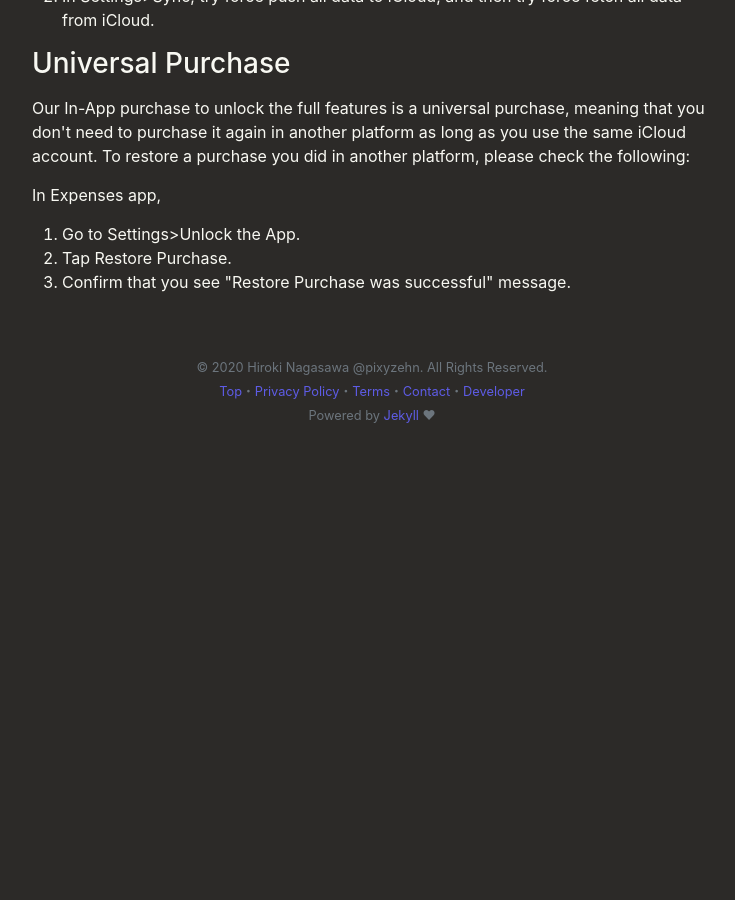
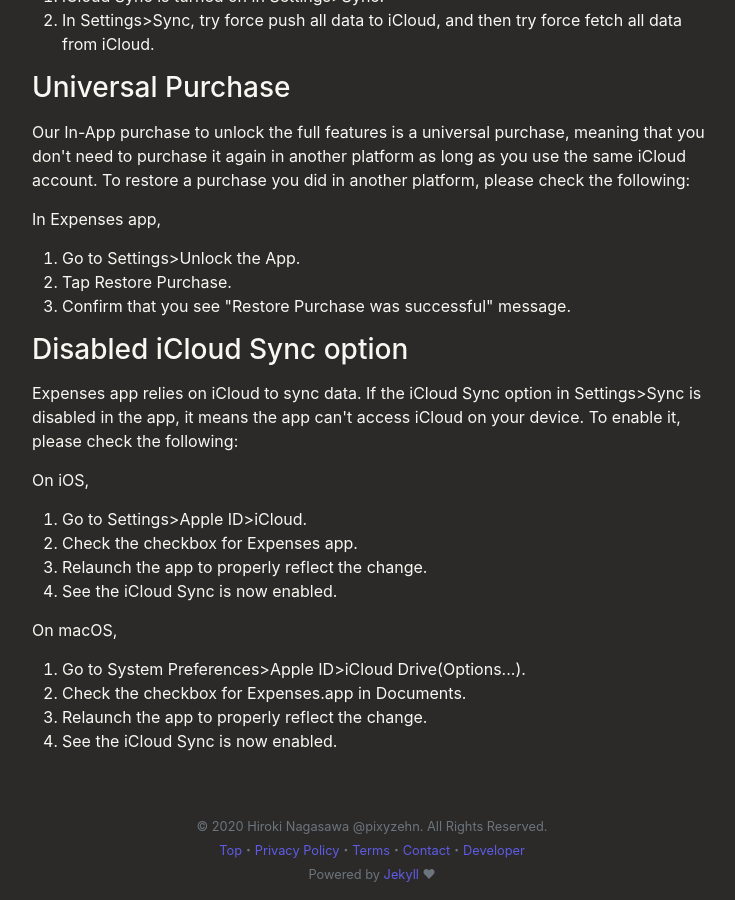
Before and after one commit to pixyzehn/pixyzehn.com, a Jekyll site: the page built from pages/expenses/contact.md, in a window 1280 px wide and 900 px high, scrolled down 950 px. Shown: the whole window, without its empty margins (268-1003 px from the left). Built offline with Jekyll 4.4.1, drawn with Linux system fonts in a browser that asks for light colours; before the commit the page ends 1391 px from its top, so only the background shows below that; some of the changed text lies outside the part shown.

Commit message:
Add disabled-icloud-sync-option section

```diff
--- a/_includes/expenses/contact.html
+++ b/_includes/expenses/contact.html
@@ -7,6 +7,7 @@
     <h2 id="frequently-asked-questions">Frequently Asked Questions</h2>
     <li><a href="#sharing-sheet-with-others">Sharing a sheet with others</a></li>
     <li><a href="#universal-purchase">Universal Purchase</a></li>
+    <li><a href="#disabled-icloud-sync-option">Disabled iCloud Sync option</a></li>
 
     <hr>
 
@@ -36,4 +37,21 @@
         <li>Tap Restore Purchase.</li>
         <li>Confirm that you see "Restore Purchase was successful" message.</li>
     </ol>
+
+    <h3 id="disabled-icloud-sync-option">Disabled iCloud Sync option</h3>
+    <p>Expenses app relies on iCloud to sync data. If the iCloud Sync option in Settings>Sync is disabled in the app, it means the app can't access iCloud on your device. To enable it, please check the following:</p>
+    <p>On iOS,</p>
+    <ol>
+        <li>Go to Settings>Apple ID>iCloud.</li>
+        <li>Check the checkbox for Expenses app.</li>
+        <li>Relaunch the app to properly reflect the change.</li>
+        <li>See the iCloud Sync is now enabled.</li>
+    </ol>
+    <p>On macOS,</p>
+    <ol>
+        <li>Go to System Preferences>Apple ID>iCloud Drive(Options...).</li>
+        <li>Check the checkbox for Expenses.app in Documents.</li>
+        <li>Relaunch the app to properly reflect the change.</li>
+        <li>See the iCloud Sync is now enabled.</li>
+    </ol>
 </div>
```
